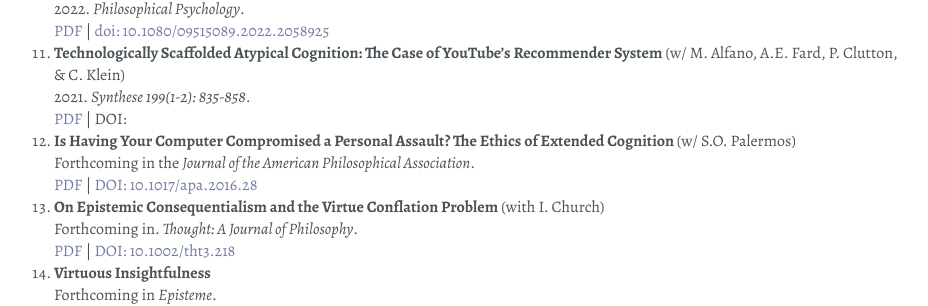
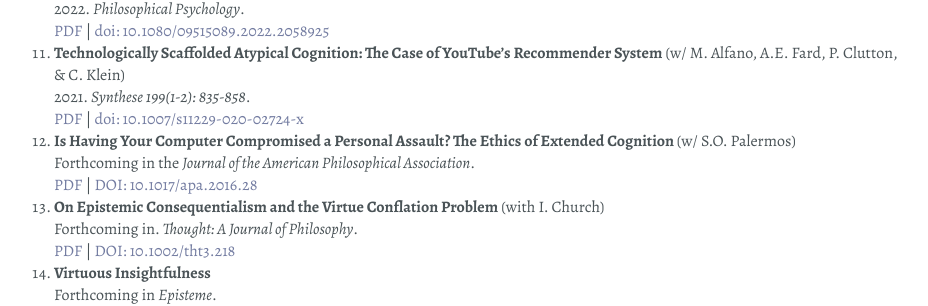
Before and after one commit to jadamcarter/jadamcarter.github.io, a Jekyll site: the page built from index.html, in a window 1280 px wide and 900 px high, scrolled down 1656 px. Shown: the part 152-458 px from the top of the window, without its empty margins (178-1106 px from the left). Built offline with Jekyll 4.4.1, drawn with Linux system fonts in a browser that asks for light colours; some web fonts are replaced.

Commit message:
youtube fix link

```diff
--- a/index.html
+++ b/index.html
@@ -106,7 +106,7 @@
 
 <li><strong>Technologically Scaffolded Atypical Cognition: The Case of YouTube’s Recommender System</strong> (w/ M. Alfano, A.E. Fard, P. Clutton, & C. Klein)<br/>
 2021. <i>Synthese 199(1-2): 835-858</i>.<br/>
-<a href="https://eprints.gla.ac.uk/217807/7/217807.pdf">PDF</a> | <a href="http://dx.doi.org/10.1007/s11229-020-02724-x"></a>DOI:
+<a href="https://eprints.gla.ac.uk/217807/7/217807.pdf">PDF</a> | <a href="http://dx.doi.org/10.1007/s11229-020-02724-x">doi: 10.1007/s11229-020-02724-x</a>
 
 <li><strong>Is Having Your Computer Compromised a Personal Assault? The Ethics of Extended Cognition </strong> (w/ S.O. Palermos)<br/>
 Forthcoming in the <i>Journal of the American Philosophical Association</i>.<br/>
```
